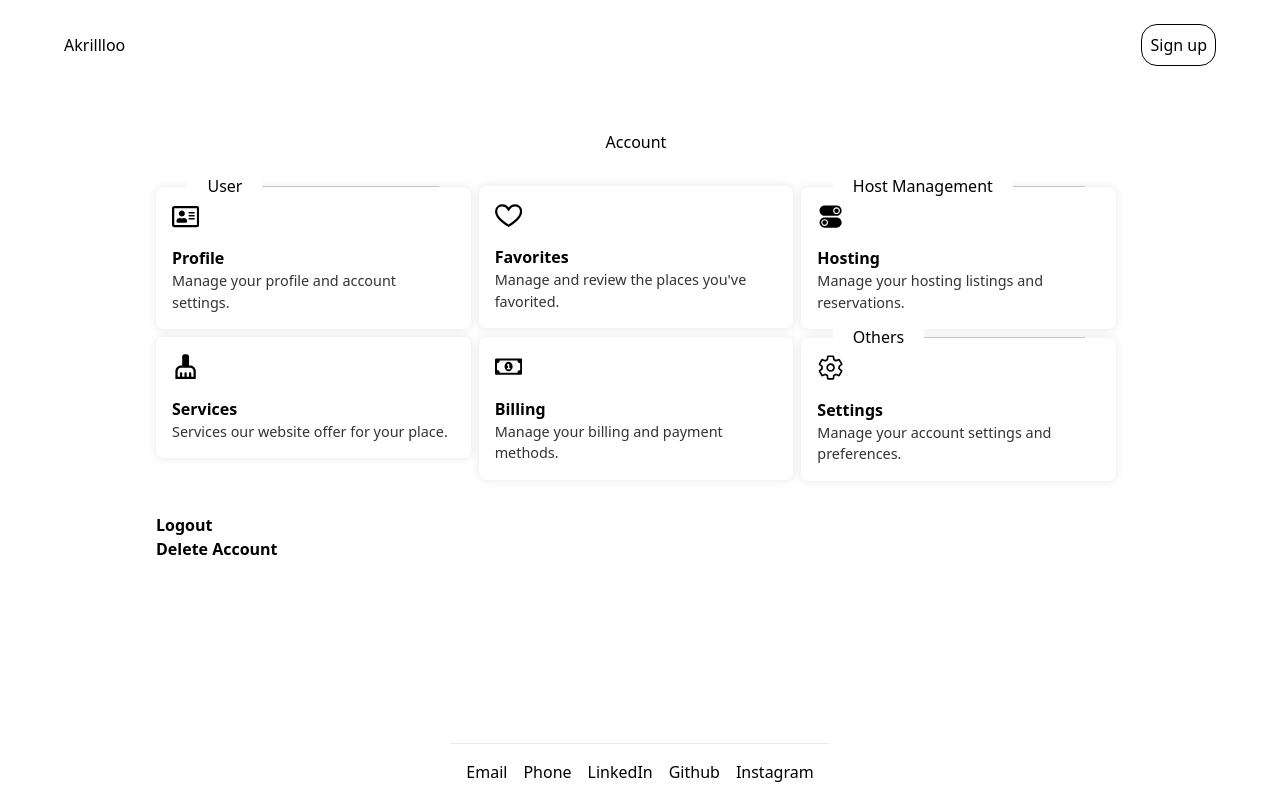
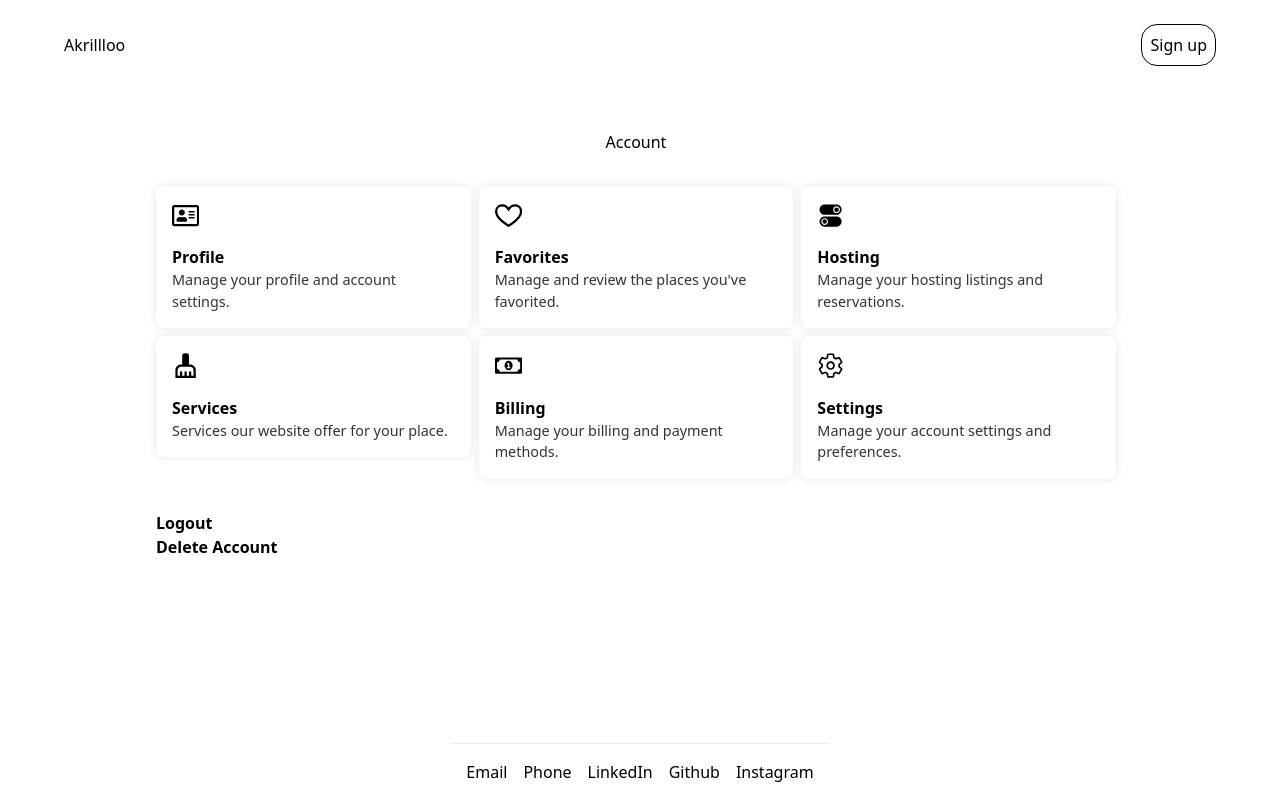
Before and after one commit to medlnb/Host-it, a Next.js app: page /user in a window 1280 px wide. Built offline with nearby package versions, Linux system fonts and the light colour scheme; no server answers.

Commit message:
Fix: user page ui

```diff
--- a/app/user/page.tsx
+++ b/app/user/page.tsx
@@ -54,23 +54,23 @@ function page() {
           return (
             <div className="" key={i}>
               {i === 0 && (
-                <div className="Hline w-full h-0.5 my-5 relative">
+                <div className="Hline w-full h-0.5 my-5 relative  md:hidden">
                   <p className="absolute -top-3 bg-white px-5">User</p>
                 </div>
               )}
               {i === 2 && (
-                <div className="Hline w-full h-0.5 my-5 relative">
+                <div className="Hline w-full h-0.5 my-5 relative  md:hidden">
                   <p className="absolute -top-3 bg-white px-5">
                     Host Management
                   </p>
                 </div>
               )}
               {i === 5 && (
-                <div className="Hline w-full h-0.5 my-5 relative">
+                <div className="Hline w-full h-0.5 my-5 relative  md:hidden">
                   <p className="absolute -top-3 bg-white px-5">Others</p>
                 </div>
               )}
-              <Link href={el.path} className="UserPage--navElement">
+              <Link href={el.path}  className="UserPage--navElement">
                 {el.icon}
                 <div>
                   <p className="UserPage--navElementTitle">
```
